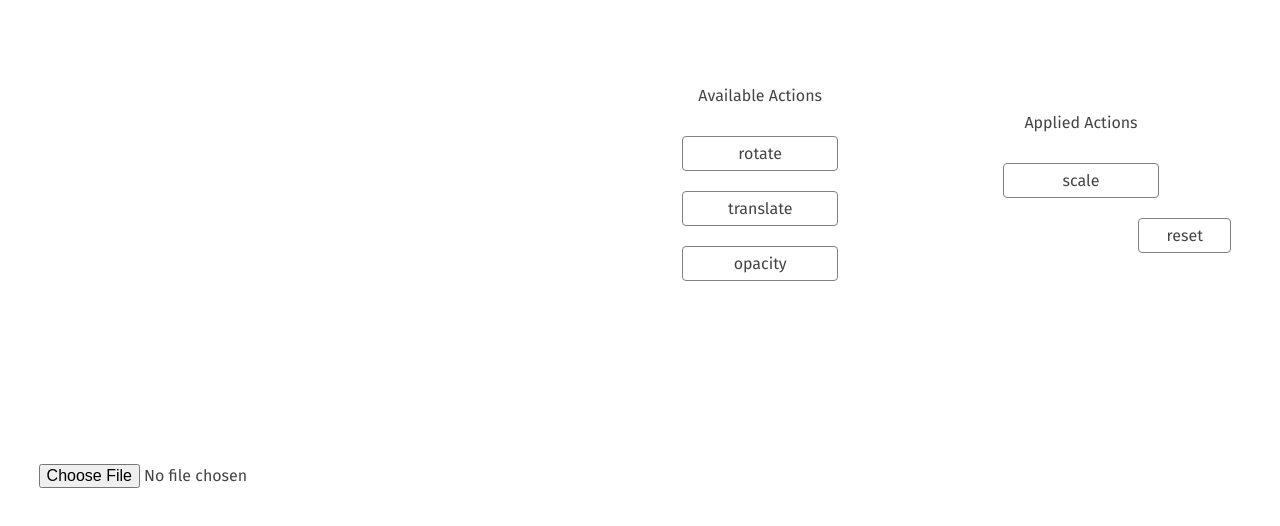
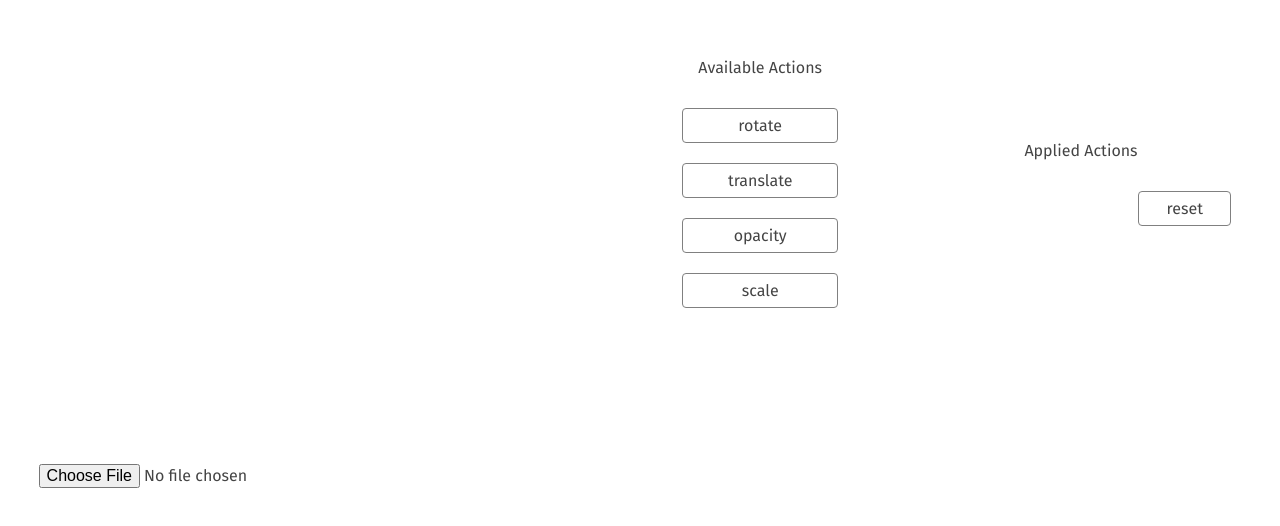
Before and after one commit to nabn/imagetransforms, a React (Create React App) app: page / in a window 1280 px wide. Shown: the part 176-702 px from the top of the page. Built offline with nearby package versions, Linux system fonts and the light colour scheme.

Commit message:
Implement all functionality and cleanup code

```diff
--- a/src/App.js
+++ b/src/App.js
@@ -2,56 +2,99 @@ import './App.css'
 import React, { Component } from 'react'
 import ImageContainer from './Components/ImageContainer'
 import Actions from './Components/Actions'
-import { take, takeLast } from 'ramda'
+import {clone} from 'ramda'
 
 class App extends Component {
 
-  setCSSClass = suffix => _ => {
-    const { classNameSuffixes } = this.state
-    this.setState({ classNameSuffixes: [
-      ...classNameSuffixes
-      , suffix
-    ]})
+  setCSSClass = (suffix, id) => _ => {
+    const { classNameSuffixes
+      , availableActions
+      , appliedActions } = this.state
+
+    const thisAction = availableActions.filter(a => a.id === id)[0]
+    thisAction['applied'] = true
+
+    this.setState({ classNameSuffixes: [...classNameSuffixes , suffix]
+                  , availableActions: availableActions.filter(a => a.id !== id)
+                  , appliedActions: [...appliedActions, thisAction]
+    })
   }
 
-  setTransform = t => _ => {
-    const {transforms} = this.state
-    this.setState({transforms: [
-      ...transforms
-      , t
-    ]})
+  setTransform = (t, id) => _ => {
+    const { transforms
+          , availableActions
+          , appliedActions } = this.state
+
+    const thisAction = availableActions.filter(a => a.id === id)[0]
+    thisAction.applied = true
+
+    this.setState({ transforms: [...transforms , t]
+                  , availableActions: availableActions.filter(a => a.id !== id)
+                  , appliedActions: [...appliedActions, thisAction]
+    })
+  }
+
+  removeAction = id => _ => {
+    const { availableActions
+      , appliedActions
+      , transforms } = this.state
+    const thisAction = appliedActions.filter(a => a.id === id)[0]
+    thisAction.applied = false
+
+    /* eslint-disable react/no-direct-mutation-state  */
+    // we do want to directly mutate state
+    // in this case, because we don't want
+    // react to rerender twice
+    if ('notranslate' in thisAction) {
+      this.state.classNameSuffixes = []
+    } else {
+      this.state.transforms = transforms.filter(t => t !== thisAction.action)
+    }
+
+    this.setState({ availableActions: [...availableActions, thisAction]
+                  , appliedActions: appliedActions.filter(a => a.id !== id)})
   }
 
   allActions = [{ id: 1
     , label: 'rotate'
-    , handler: this.setTransform('rotate(45deg)')
+    , action: 'rotate(45deg)'
+    , handler: this.setTransform('rotate(45deg)', 1)
+    , applied: false
   } , { id: 2
     , label: 'translate'
-    , handler: this.setTransform('translateX(-40px)')
+    , action: 'translateX(-40px)'
+    , handler: this.setTransform('translateX(-40px)', 2)
+    , applied: false
   } , { id: 3
     , label: 'opacity'
-    , handler: this.setCSSClass('transparent')
-  } , { id: 1
+    , handler: this.setCSSClass('transparent', 3)
+    , applied: false
+    , notranslate: true
+  } , { id: 4
     , label: 'scale'
-    , handler: this.setTransform('scale(0.5)')
+    , action: 'scale(0.5)'
+    , handler: this.setTransform('scale(0.5)', 4)
+    , applied: false
   }]
 
   state = { imageSrc: null
-    , classNameSuffixes: []
-    , transforms: []
-    , availableActions: [...this.allActions]
-    , appliedActions: [] }
+          , classNameSuffixes: []
+          , transforms: []
+          , availableActions: clone(this.allActions)
+          , appliedActions: []}
 
-
-  clearTransforms = _ =>
+  clearTransforms = _ => {
     this.setState({ classNameSuffixes: []
-      , transforms: []})
+                  , transforms: []
+                  , availableActions: clone(this.allActions)
+                  , appliedActions: []})
+  }
 
   handleFileChange = e => {
+    const file = e.target.files[0]
+    if (!file) return
+
     const reader = new FileReader()
-    const file = e.target.files[0]
-
-    if (!file) return
 
     reader.onloadend = _ => {
       this.clearTransforms()
@@ -66,6 +109,8 @@ class App extends Component {
   render() {
     const { imageSrc
           , transforms
+          , availableActions
+          , appliedActions
           , classNameSuffixes } = this.state
     return (
       <div className="App">
@@ -76,8 +121,9 @@ class App extends Component {
           classNameSuffixes={classNameSuffixes} />
         <Actions
           clear={this.clearTransforms}
-          available={take(3, this.allActions)}
-          applied={takeLast(1, this.allActions)} />
+          removeAction={this.removeAction}
+          available={availableActions}
+          applied={appliedActions} />
       </div>
     )
   }
--- a/src/Components/Actions.js
+++ b/src/Components/Actions.js
@@ -1,12 +1,12 @@
 import React from 'react'
 
-const Actions = ({ available, applied, clear }) => {
-  const renderActionButton = btn => (
+const Actions = ({ available, applied, clear, removeAction }) => {
+  const renderActionButton = action => (
     <button
-      key={btn.id}
-      onClick={btn.handler}
+      key={action.id}
+      onClick={action.applied ? removeAction(action.id) : action.handler }
       className='action-button'>
-      {btn.label}
+      {action.label}
     </button>
   )
 
```
